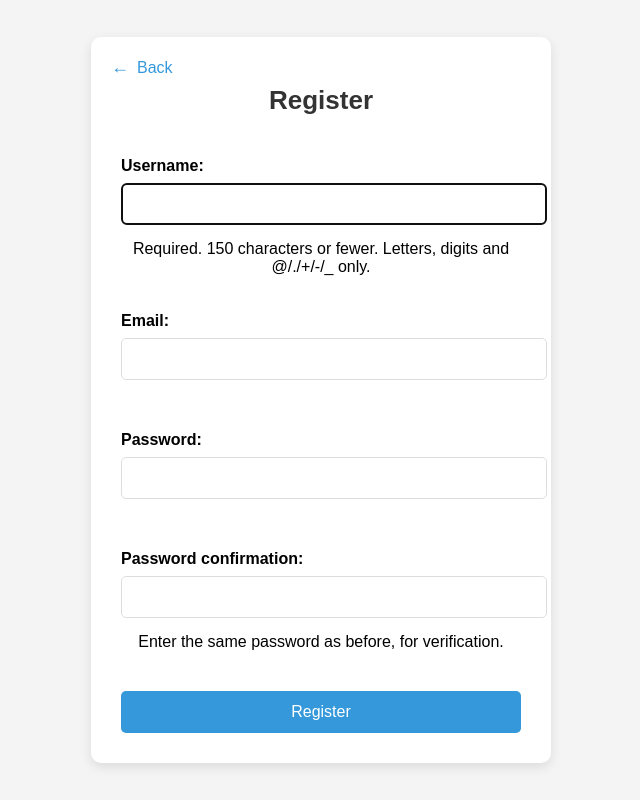
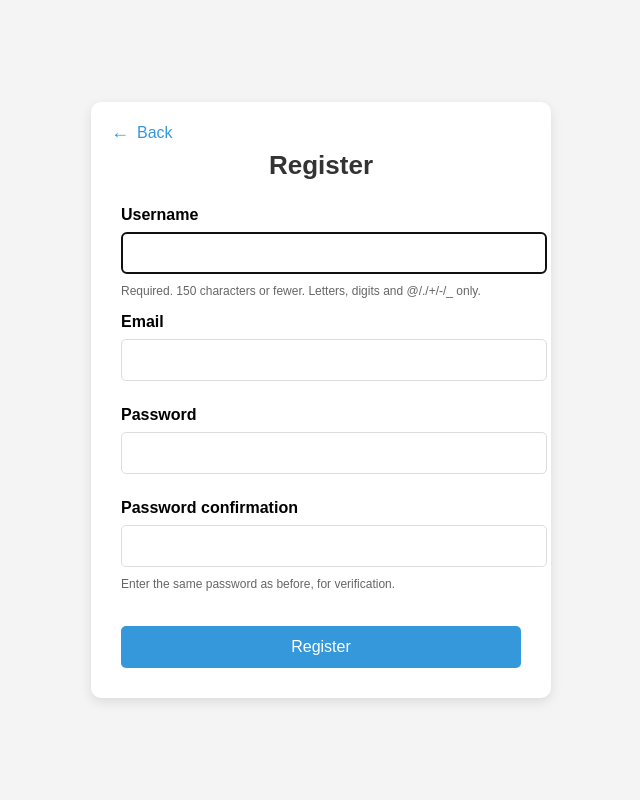
Before and after one commit to cruton42/TheHWMachine, a Django app: page /register/ in a window 1280 px wide. Shown: the whole page, without its empty margins (319-959 px from the left). Run offline with Django 5.2, Linux system fonts and the light colour scheme.

Commit message:
Fixing success and register again.

```diff
--- a/src/crawler/static/css/register.css
+++ b/src/crawler/static/css/register.css
@@ -33,10 +33,6 @@ form {
   flex-direction: column;
 }
 
-form p {
-  margin-bottom: 20px;
-}
-
 form label {
   display: block;
   margin-bottom: 8px;
@@ -47,10 +43,18 @@ form label {
 form input {
   padding: 12px;
   font-size: 14px;
-  margin-bottom: 15px;
+  margin-bottom: 5px; /* Reduced space to create a compact look */
   border: 1px solid #ddd;
   border-radius: 5px;
   width: 100%;
+}
+
+.input-requirements {
+  margin-top: 5px; /* Space above */
+  margin-bottom: 15px; /* Space below */
+  font-size: 12px; /* Smaller font size for requirement text */
+  color: #666; /* Gray color for requirement text */
+  text-align: left; /* Align text to the left */
 }
 
 form button {
--- a/src/crawler/static/css/upload_success.css
+++ b/src/crawler/static/css/upload_success.css
@@ -1,4 +1,4 @@
-body, .upload-success-container {
+body, .upload-success-container, .upload-success-container h1, .upload-success-container p {
     font-family: Arial, sans-serif !important; /* Use !important if necessary */
 }
 
--- a/src/crawler/templates/register.html
+++ b/src/crawler/templates/register.html
@@ -13,7 +13,11 @@
     <h1>Register</h1>
     <form method="post">
       {% csrf_token %}
-      {{ form.as_p }}
+      {% for field in form %}
+        <label for="{{ field.id_for_label }}">{{ field.label }}</label>
+        {{ field }} <!-- Render the input field -->
+        <p class="input-requirements">{{ field.help_text }}</p> <!-- Requirement text below the input field -->
+      {% endfor %}
       <button type="submit">Register</button>
     </form>
   </div>
```
